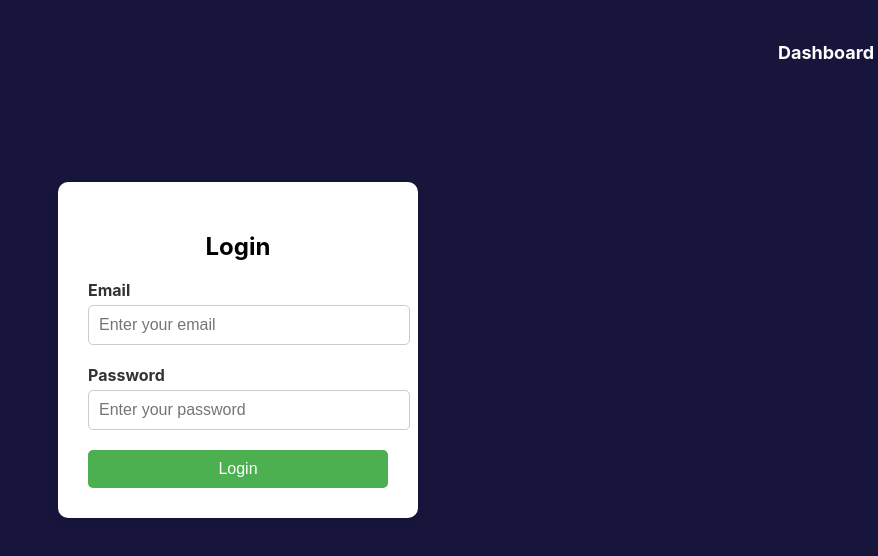
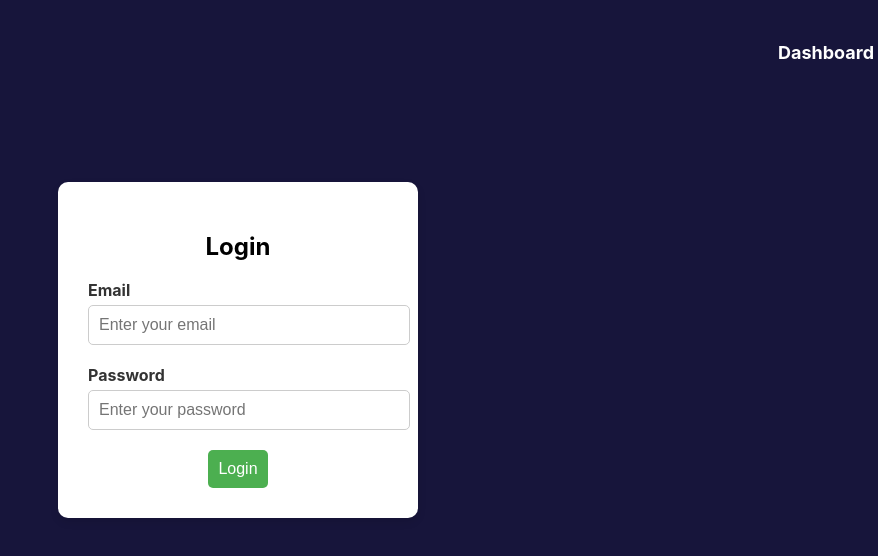
Before and after one commit to cee-diksha/fire_detection, a React (Create React App) app: page /login in a window 1280 px wide. Shown: the top 556 px of the page, without its empty margins (402-1280 px from the left). Built offline with nearby package versions, Linux system fonts and the light colour scheme.

Commit message:
modifications made

```diff
--- a/src/components/Communication.js
+++ b/src/components/Communication.js
@@ -1,9 +1,24 @@
-import React from 'react'
+import React, { useContext, useEffect, useState } from 'react'
+import { MainContext } from '../context/MainContext'
 
 const Communication = () => {
+  const {deviceInfo} = useContext(MainContext)
+    const [info, setInfo] = useState(deviceInfo)
+
+    useEffect(() => {
+      setInfo(deviceInfo)
+  }, [deviceInfo])
   return (
     <div className='comm-wrapper'>
       <h3>Last 5 Communication</h3>
+
+      <div>
+        {info.map(item => {
+          return (
+            <h4>{``}</h4>
+          )
+        })}
+      </div>
     </div>
   )
 }
--- a/src/context/MainContext.js
+++ b/src/context/MainContext.js
@@ -5,11 +5,15 @@ const MainContext = createContext()
 
 const MainContextProvider = (props) => {
     const [deviceInfo, setDeviceInfo] = useState(info)
+    const [isLogin, setIsLogin] = useState(false)
+
     return (
         <MainContext.Provider
         value={{
             deviceInfo,
-            setDeviceInfo
+            setDeviceInfo,
+            isLogin,
+            setIsLogin
         }}>
             {props.children}
         </MainContext.Provider>
--- a/src/pages/Dashboard.js
+++ b/src/pages/Dashboard.js
@@ -14,13 +14,14 @@ import { MainContext } from '../context/MainContext'
 import shipcrest from "../assets/INS_Vikrant_crest.jpg"
 
 const Dashboard = () => {
-    const [isLogin, setIsLogin] = useState(false)
-    const {deviceInfo} = useContext(MainContext)
+    const {deviceInfo, isLogin} = useContext(MainContext)
     const [cardData, setCardData] = useState(deviceInfo)
 
     useEffect(() => {
         setCardData(deviceInfo)
     }, [deviceInfo])
+
+    console.log(isLogin, "is logged in")
   return (
     <>
         <div  className='dashboard-wrapper'>
@@ -47,7 +48,8 @@ const Dashboard = () => {
 
                     <div className='imgWrapper'>
                         {isLogin ? <img src={user} alt="user-img" className='img'/> : <Link to="/login" className='link'><h6 className='login'>Login</h6></Link>}
-                        <Link to="/settings"><img src={settings} alt="settings" className='img'/></Link>
+                        <Link to={isLogin ? "/settings" : "#"}
+                        style={{ pointerEvents: isLogin ? 'auto' : 'none', opacity: isLogin ? 1 : 0.5 }}><img src={settings} alt="settings" className='img'/></Link>
                     </div>
                 </div>
                 <div className='dashboard-main-wrapper'>
--- a/src/pages/Login.js
+++ b/src/pages/Login.js
@@ -1,10 +1,12 @@
-import React, { useState } from 'react'
+import React, { useContext, useState } from 'react'
 import settings from "../assets/settings.png"
 import { Link } from 'react-router-dom'
+import { MainContext } from '../context/MainContext';
 
 const Login = () => {
   const [email, setEmail] = useState('');
   const [password, setPassword] = useState('');
+  const {isLogin, setIsLogin} = useContext(MainContext)
 
   const handleSubmit = (e) => {
       e.preventDefault();
@@ -16,7 +18,8 @@ const Login = () => {
     <div className='login-container'>
       <div className='imgWrapper'>
         <Link to="/" className='link'><h6 className='login'>Dashboard</h6></Link>
-        <Link to="/settings"><img src={settings} alt="settings" className='img'/></Link>
+        <Link to={isLogin ? "/settings" : "#"}
+        style={{ pointerEvents: isLogin ? 'auto' : 'none', opacity: isLogin ? 1 : 0.5 }}><img src={settings} alt="settings" className='img'/></Link>
       </div>
       <form className="login-form" onSubmit={handleSubmit}>
                 <h2>Login</h2>
@@ -40,7 +43,7 @@ const Login = () => {
                         required
                     />
                 </div>
-                <button type="submit" className="login-button">Login</button>
+                <Link to="/" className='link-style'><button type="submit" className="login-button" onClick={() =>setIsLogin(true)}>Login</button></Link>
             </form>
     </div>
   )
--- a/src/pages/Settings.js
+++ b/src/pages/Settings.js
@@ -1,14 +1,14 @@
-import React, { useState } from 'react'
+import React, { useContext, useState } from 'react'
 import { Link } from 'react-router-dom'
 import user from "../assets/user.png"
 import "../styles.css"
 import SettingsTable from '../components/SettingsTable'
 import { TotalRepeaterCard, TotalSmokeCard, TotalSuppressionCard } from '../components/SettingsCards'
 import LiveClock from '../components/LiveClock'
-import TempChart from '../components/TempChart'
+import { MainContext } from '../context/MainContext'
 
 const Settings = () => {
-  const [isLogin, setIsLogin] = useState(false)
+  const {isLogin} = useContext(MainContext)
 
   return (
     <div className='dashboard-wrapper'>
--- a/src/pages/SpecificDevice.js
+++ b/src/pages/SpecificDevice.js
@@ -9,7 +9,7 @@ import shipcrest from "../assets/INS_Vikrant_crest.jpg"
 
 const SpecificDevice = () => {
     const {id} = useParams()
-    const {deviceInfo} = useContext(MainContext)
+    const {deviceInfo, isLogin} = useContext(MainContext)
     const device = deviceInfo.filter(item => item.node_name === id)
     console.log(device[0], id, "device")
 
@@ -23,7 +23,8 @@ const SpecificDevice = () => {
         <div className='specific-device-imgWrapper'>
             <Link to="/" className='link'><h6 className='login'>Dashboard</h6></Link>
             <Link to="/login" className='link'><h6 className='login'>Login</h6></Link>
-            <Link to="/settings"><img src={settings} alt="settings" className='img'/></Link>
+            <Link to={isLogin ? "/settings" : "#"}
+             style={{ pointerEvents: isLogin ? 'auto' : 'none', opacity: isLogin ? 1 : 0.5 }}><img src={settings} alt="settings" className='img'/></Link>
         </div>
       </div>
         <div className='specific-device-header'>
```
